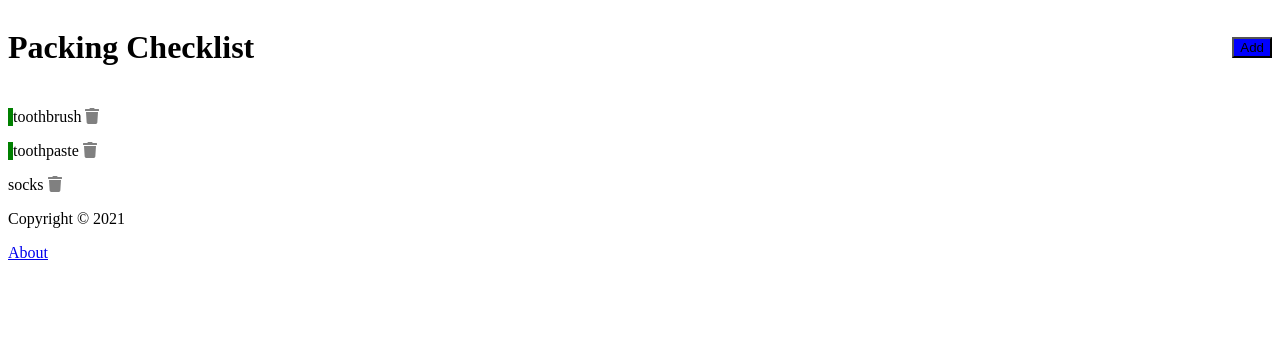
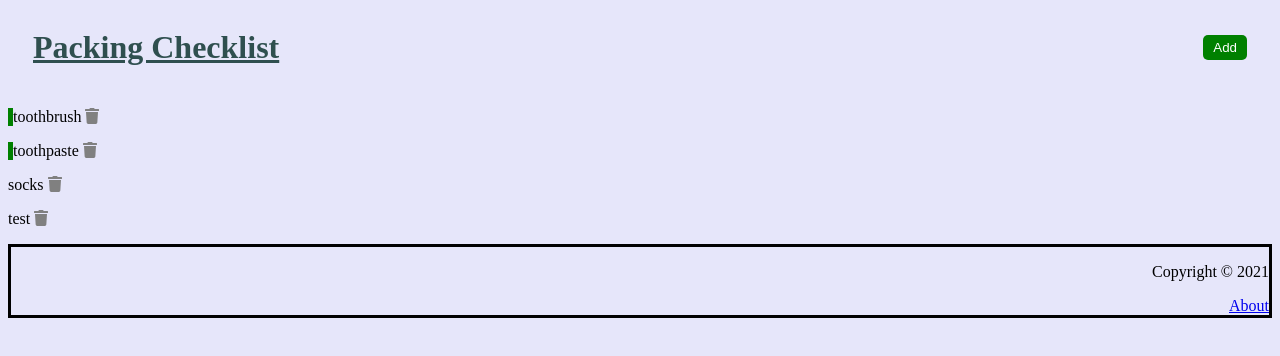
Before and after one commit to beccani/packing-checklist, an Angular app: page / in a window 1280 px wide. Shown: the top 356 px of the page. Built offline with nearby package versions, Linux system fonts and the light colour scheme; data requests are answered from the project's data file.

Commit message:
added css

```diff
--- a/db.json
+++ b/db.json
@@ -14,6 +14,11 @@
       "id": 3,
       "text": "socks",
       "packed": false
+    },
+    {
+      "text": "test",
+      "packed": false,
+      "id": 4
     }
   ]
 }
--- a/src/app/components/about/about.component.css
+++ b/src/app/components/about/about.component.css
@@ -0,0 +1,3 @@
+h2 {
+    color:darkslategray
+}
--- a/src/app/components/about/about.component.html
+++ b/src/app/components/about/about.component.html
@@ -1,5 +1,5 @@
 <div>
-    <h2>Task Tracker</h2>
+    <h2>Packing Checklist</h2>
     <h4>Version: 1.0.0</h4>
     <p>Created by Becca Johnson using JavaScript with an Angular framework.</p>
     <a routerLink="/">Go Back</a>
--- a/src/app/components/footer/footer.component.css
+++ b/src/app/components/footer/footer.component.css
@@ -0,0 +1,6 @@
+footer {
+    border-style: solid;
+    order: black;
+    text-align: right;
+    position: relative;
+}
--- a/src/app/components/header/header.component.css
+++ b/src/app/components/header/header.component.css
@@ -3,4 +3,9 @@ header {
     justify-content: space-between;
     align-items: center;
     margin-bottom: 20px;
+    color: darkslategray;
+    text-decoration: underline;
+    text-decoration-color: darkslategray;
+    padding-left: 25px;
+    padding-right: 25px;
 }
--- a/src/app/components/header/header.component.html
+++ b/src/app/components/header/header.component.html
@@ -1,7 +1,9 @@
 <header>
     <h1>{{title}}</h1>
-    <app-button *ngIf="hasRoute('/')"
-        color= "{{showAddItem ? 'purple' : 'blue'}}"
+
+    <app-button class="button" *ngIf="hasRoute('/')"
+        color= "{{showAddItem ? 'purple' : 'green'}}"
         text="{{showAddItem ? 'Close' : 'Add'}}"
-        (buttonClick)="toggleCreateList()"></app-button>
+        (buttonClick)="toggleShowForm()"></app-button>
+
 </header>
--- a/src/app/components/header/header.component.ts
+++ b/src/app/components/header/header.component.ts
@@ -24,7 +24,7 @@ export class HeaderComponent implements OnInit {
 
   ngOnInit(): void {}
 
-  toggleCreateList() {
+  toggleShowForm() {
     this.uiService.toggleAddItem();
   }
 
--- a/src/app/components/list/list.component.html
+++ b/src/app/components/list/list.component.html
@@ -1,4 +1,4 @@
-<div>
+<div class="list">
     <app-add-item (onAddItem)="addItem($event)"></app-add-item>
     <app-item
         *ngFor ="let item of list"
--- a/src/styles.css
+++ b/src/styles.css
@@ -1 +1,19 @@
 /* You can add global styles to this file, and also import other style files */
+body {
+    background-color: lavender;
+}
+
+button {
+    border: none;
+    color: white;
+    position: relative;
+    padding-top:5px;
+    padding-bottom:5px;
+    padding-left: 10px;
+    padding-right: 10px;
+    border-radius: 5px;
+}
+
+list {
+    border: black;
+}
```
